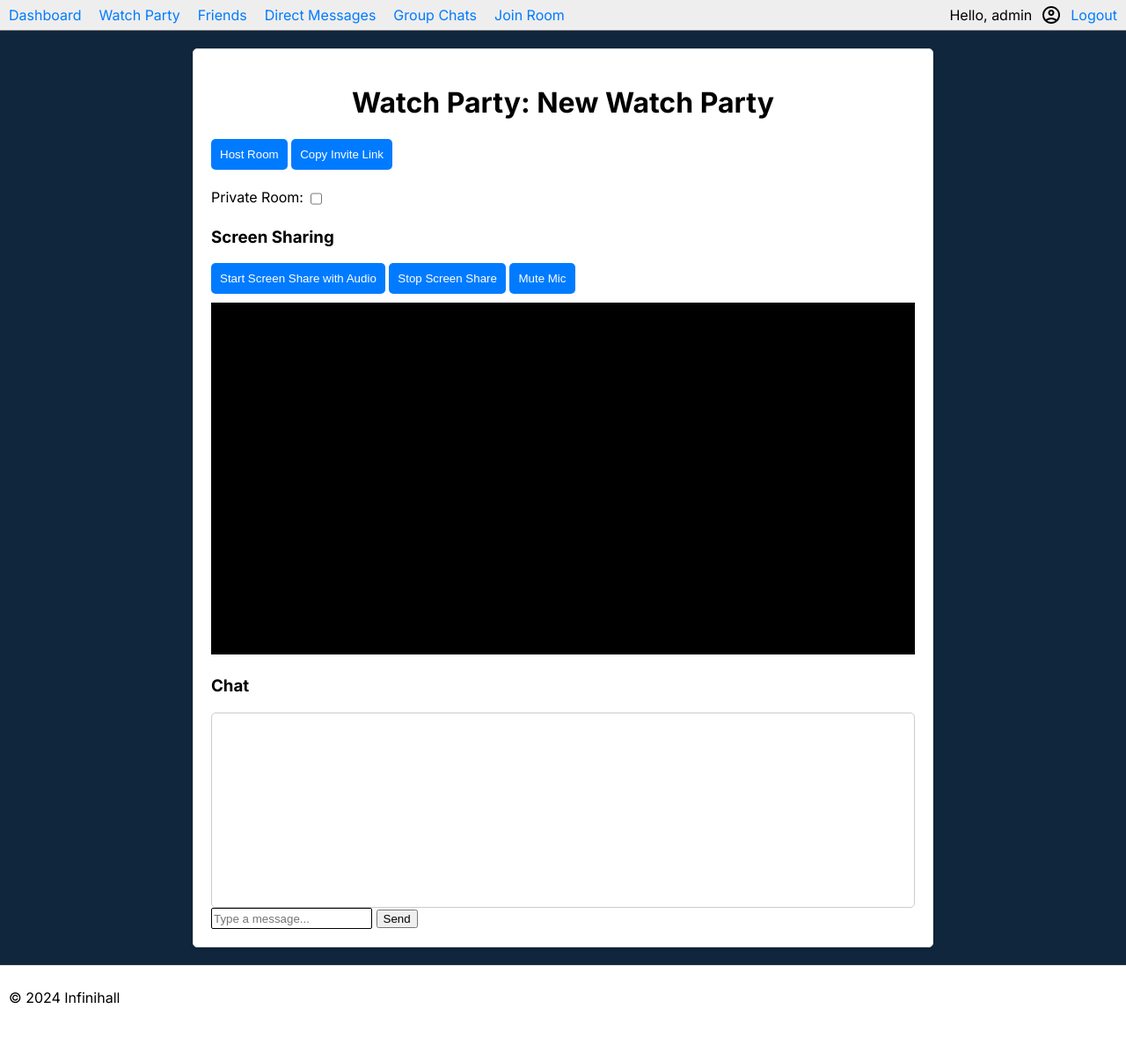
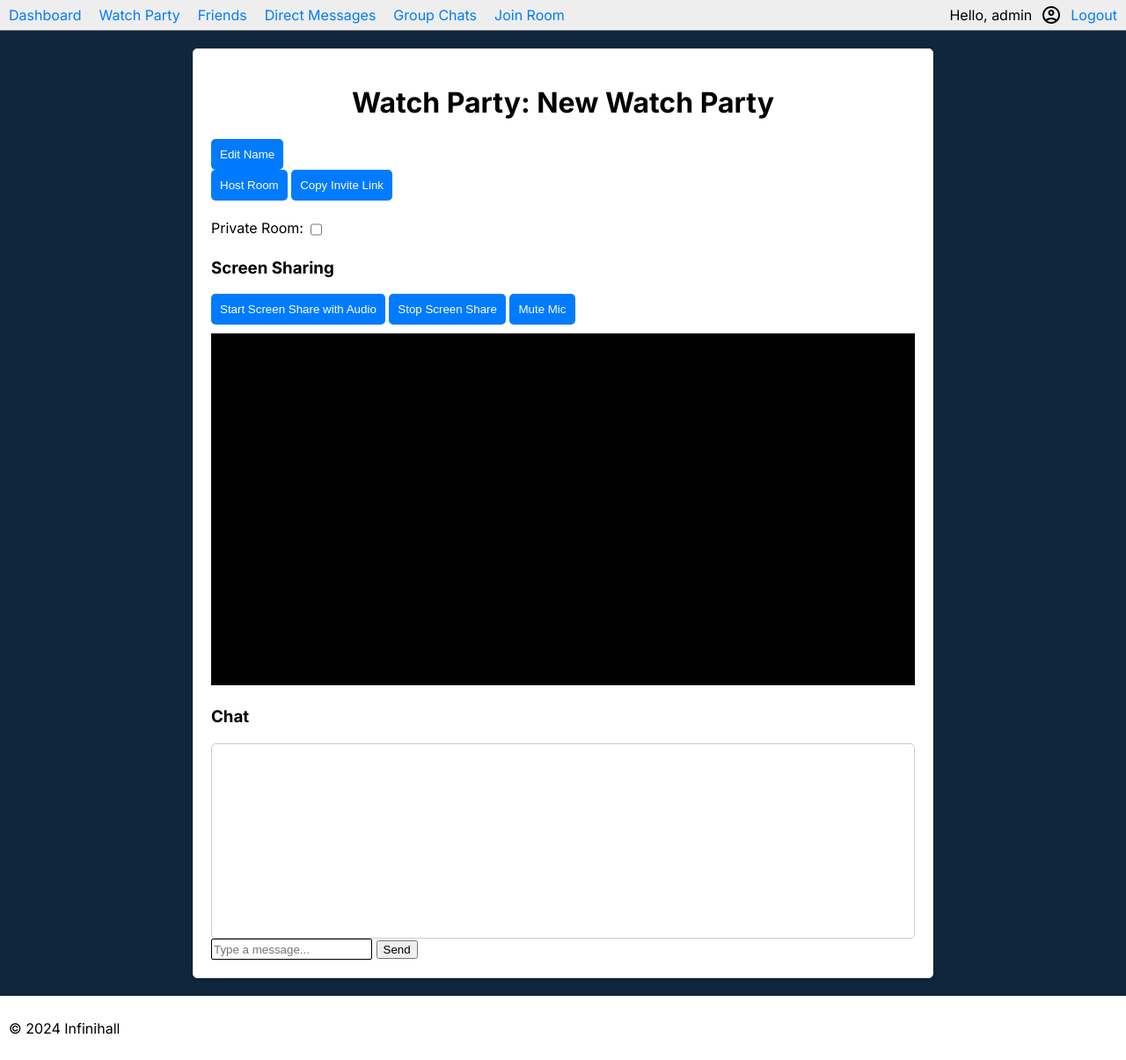
Before and after one commit to slimer37/108-video-share-site, a Flask app: page /watch-party in a window 1280 px wide. Shown: the part 68-1273 px from the top of the page at 88% size. Before the commit the page ends 1209 px from the top, so only its background shows below. Run offline with Flask 3, Linux system fonts and the light colour scheme; a user stored in the database is signed in; data comes from the database, SQL or seed files in the repository; some libraries are stand-ins or nearby versions.

Commit message:
sanitized watch party chat and made name of watch party customizable

```diff
--- a/app.py
+++ b/app.py
@@ -307,6 +307,23 @@ def watch_party():
 
     return render_template('watch_party.html', user=current_user, form=form, party=party)
 
+@app.route('/update-watch-party-name/<int:party_id>', methods=['POST'])
+@login_required
+def update_watch_party_name(party_id):
+    party = WatchParty.query.get_or_404(party_id)
+    if party.host_id != current_user.id:
+        return jsonify({"error": "You are not authorized to edit this watch party."}), 403
+
+    data = request.get_json()
+    new_name = data.get("new_name", "").strip()
+
+    if not new_name:
+        return jsonify({"error": "Watch party name cannot be empty."}), 400
+
+    party.name = new_name
+    db.session.commit()
+    return jsonify({"new_name": new_name}), 200
+
 # SocketIO Events for Real-Time Chat
 @socketio.on('join')
 def handle_join(data):
@@ -324,7 +341,12 @@ def handle_leave(data):
 def handle_message(data):
     room = data['room']
     message = data['message']
-    send(f"{current_user.username}: {message}", to=room)
+
+    # Sanitize the message to prevent XSS
+    allowed_tags = ['b', 'i', 'u', 'strong', 'em', 'p', 'br']
+    sanitized_message = bleach.clean(message, tags=allowed_tags)
+
+    send(f"{current_user.username}: {sanitized_message}", to=room)
 
 @socketio.on('hostRoom')
 def handle_host_room(data):
--- a/templates/watch_party.html
+++ b/templates/watch_party.html
@@ -5,7 +5,17 @@
 {% block inner %}
 
 <div class="container">
-    <h1>Watch Party: {{ party.name }}</h1>
+    <!-- Editable Watch Party Name Section -->
+    <div class="watch-party-header">
+        <h1 id="party-name">Watch Party: {{ party.name }}</h1>
+        <button class="btn btn-secondary" id="editNameBtn">Edit Name</button>
+    </div>
+
+    <div id="editNameForm" style="display: none; margin-top: 10px;">
+        <input type="text" id="newNameInput" placeholder="Enter new party name" value="{{ party.name }}">
+        <button class="btn btn-success" id="saveNameBtn">Save</button>
+        <button class="btn btn-danger" id="cancelEditBtn">Cancel</button>
+    </div>
 
     <!-- Room Controls -->
     <div class="room-controls" style="margin-bottom: 20px;">
@@ -48,6 +58,56 @@
     const muteMicBtn = document.getElementById('muteMicBtn');
     const configuration = { iceServers: [{ urls: 'stun:stun.l.google.com:19302' }] };
 
+    // Editable Watch Party Name Elements
+    const editNameBtn = document.getElementById('editNameBtn');
+    const editNameForm = document.getElementById('editNameForm');
+    const partyName = document.getElementById('party-name');
+    const newNameInput = document.getElementById('newNameInput');
+    const saveNameBtn = document.getElementById('saveNameBtn');
+    const cancelEditBtn = document.getElementById('cancelEditBtn');
+
+    // Show the edit form
+    editNameBtn.addEventListener('click', () => {
+        editNameForm.style.display = 'block';
+        editNameBtn.style.display = 'none';
+    });
+
+    // Cancel editing
+    cancelEditBtn.addEventListener('click', () => {
+        editNameForm.style.display = 'none';
+        editNameBtn.style.display = 'inline-block';
+    });
+
+    // Save the new name
+    saveNameBtn.addEventListener('click', async () => {
+        const newName = newNameInput.value.trim();
+        if (newName) {
+            try {
+                const response = await fetch('/update-watch-party-name/{{ party.id }}', {
+                    method: 'POST',
+                    headers: {
+                        'Content-Type': 'application/json',
+                    },
+                    body: JSON.stringify({ new_name: newName }),
+                });
+
+                const result = await response.json();
+                if (response.ok) {
+                    partyName.textContent = `Watch Party: ${result.new_name}`;
+                    editNameForm.style.display = 'none';
+                    editNameBtn.style.display = 'inline-block';
+                } else {
+                    alert(result.error || 'Error updating the watch party name');
+                }
+            } catch (error) {
+                console.error('Error:', error);
+                alert('An error occurred. Please try again.');
+            }
+        } else {
+            alert('Name cannot be empty.');
+        }
+    });
+
     // Ensure PeerConnection exists only once
     function createPeerConnection() {
         if (peerConnection) return;
@@ -75,9 +135,12 @@
     // Join the room
     socket.emit('join', { room: room });
 
+    // Enhanced chat to avoid XSS
     socket.on('message', (msg) => {
         const chatBox = document.getElementById('chat-box');
-        chatBox.innerHTML += `<p>${msg}</p>`;
+        const msgElement = document.createElement('p');
+        msgElement.textContent = msg; // Escapes any potential HTML content
+        chatBox.appendChild(msgElement);
         chatBox.scrollTop = chatBox.scrollHeight;
     });
 
```
